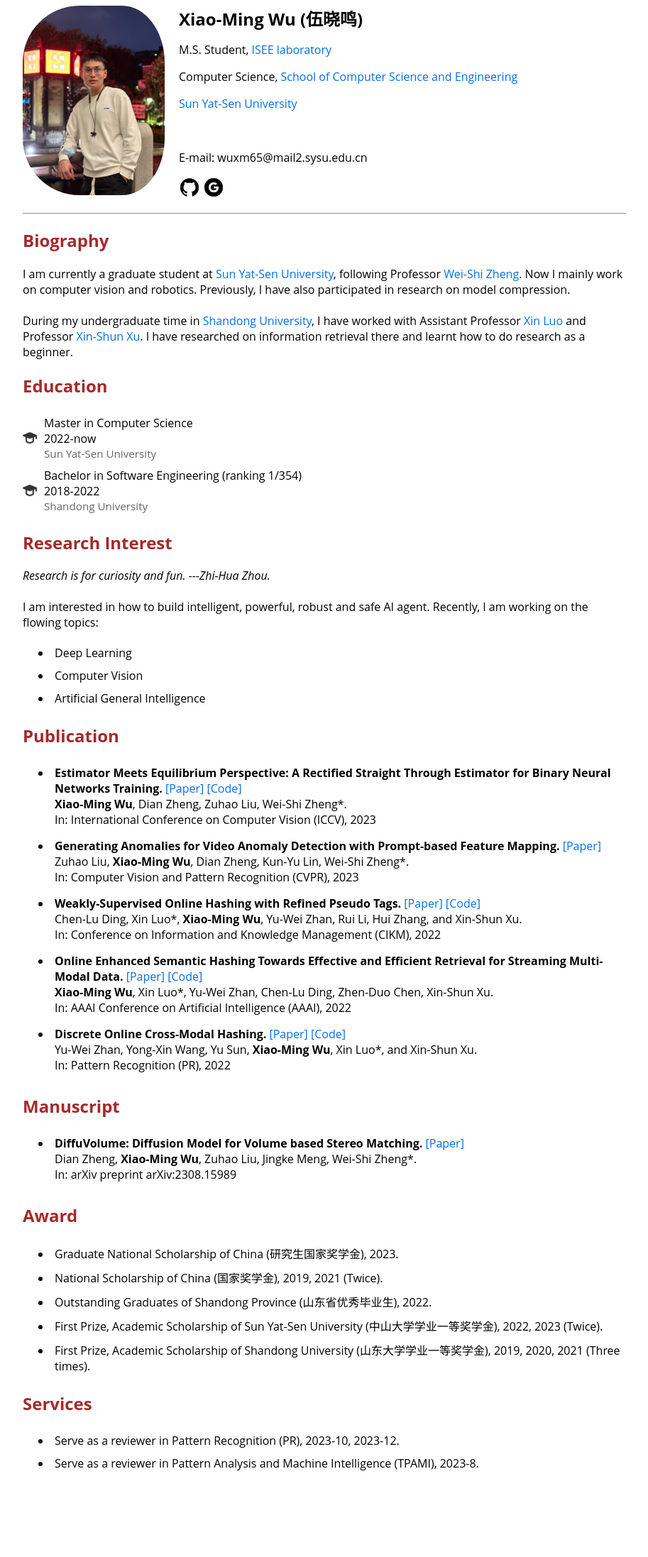
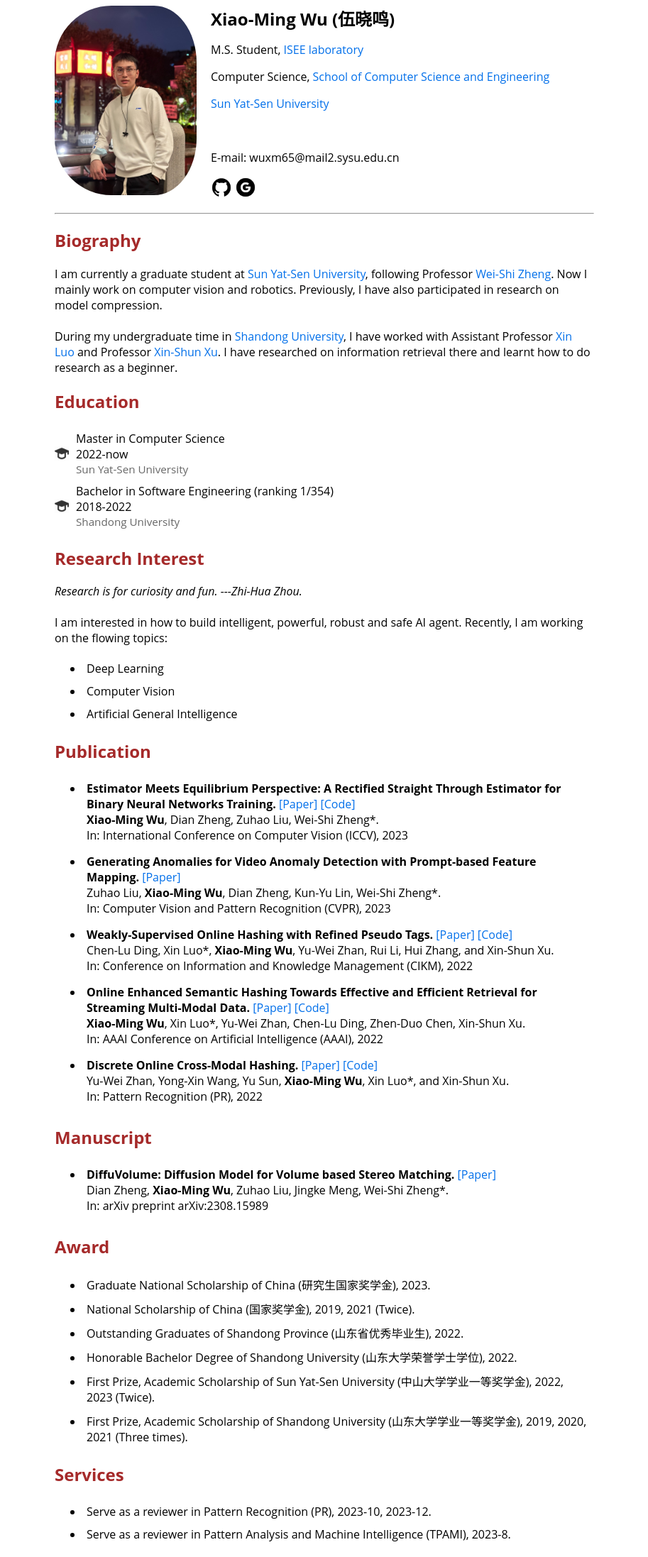
Before and after one commit to DravenALG/DravenALG.github.io, a Jekyll site: the page built from index.html, in a window 1280 px wide. Shown: the whole page at 71% size, without its empty margins (183-1096 px from the left). Built offline with Jekyll 4.4.1, drawn with Linux system fonts in a browser that asks for light colours; before the commit the page ends 2094 px from its top, so only the background shows below that.

Commit message:
update award

```diff
--- a/_data/award.yml
+++ b/_data/award.yml
@@ -4,6 +4,8 @@
   year: 2019, 2021 (Twice)
 - name: Outstanding Graduates of Shandong Province (山东省优秀毕业生)
   year: 2022
+- name: Honorable Bachelor Degree of Shandong University (山东大学荣誉学士学位)
+  year: 2022
 - name: First Prize, Academic Scholarship of Sun Yat-Sen University (中山大学学业一等奖学金)
   year: 2022, 2023 (Twice)
 - name: First Prize, Academic Scholarship of Shandong University (山东大学学业一等奖学金)
--- a/_layouts/default.html
+++ b/_layouts/default.html
@@ -18,7 +18,7 @@
             font-family: 'Open Sans', sans-serif;
         }
         .all{
-            max-width: 850px;
+            max-width: 760px;
             margin: auto;
         }
         a{
```
Also changed, not shown: 1 other file.
